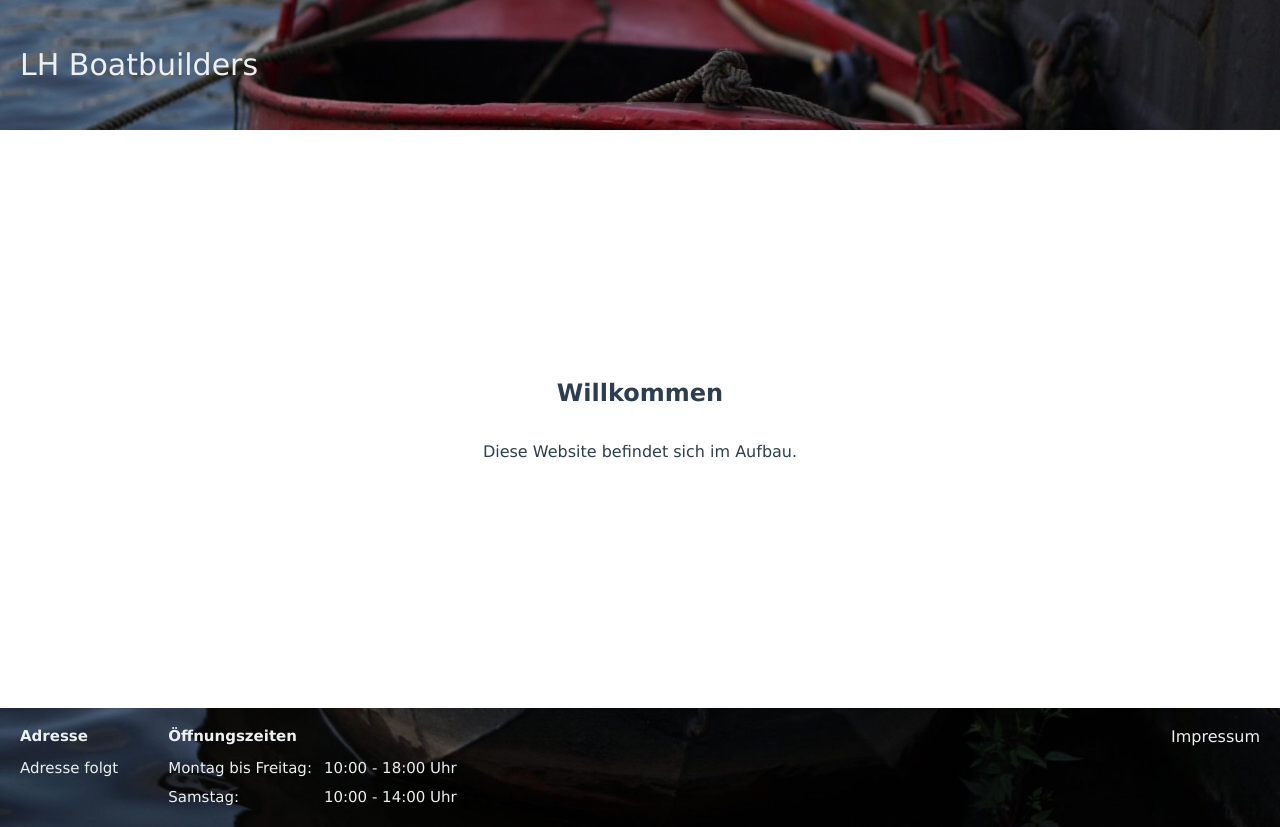
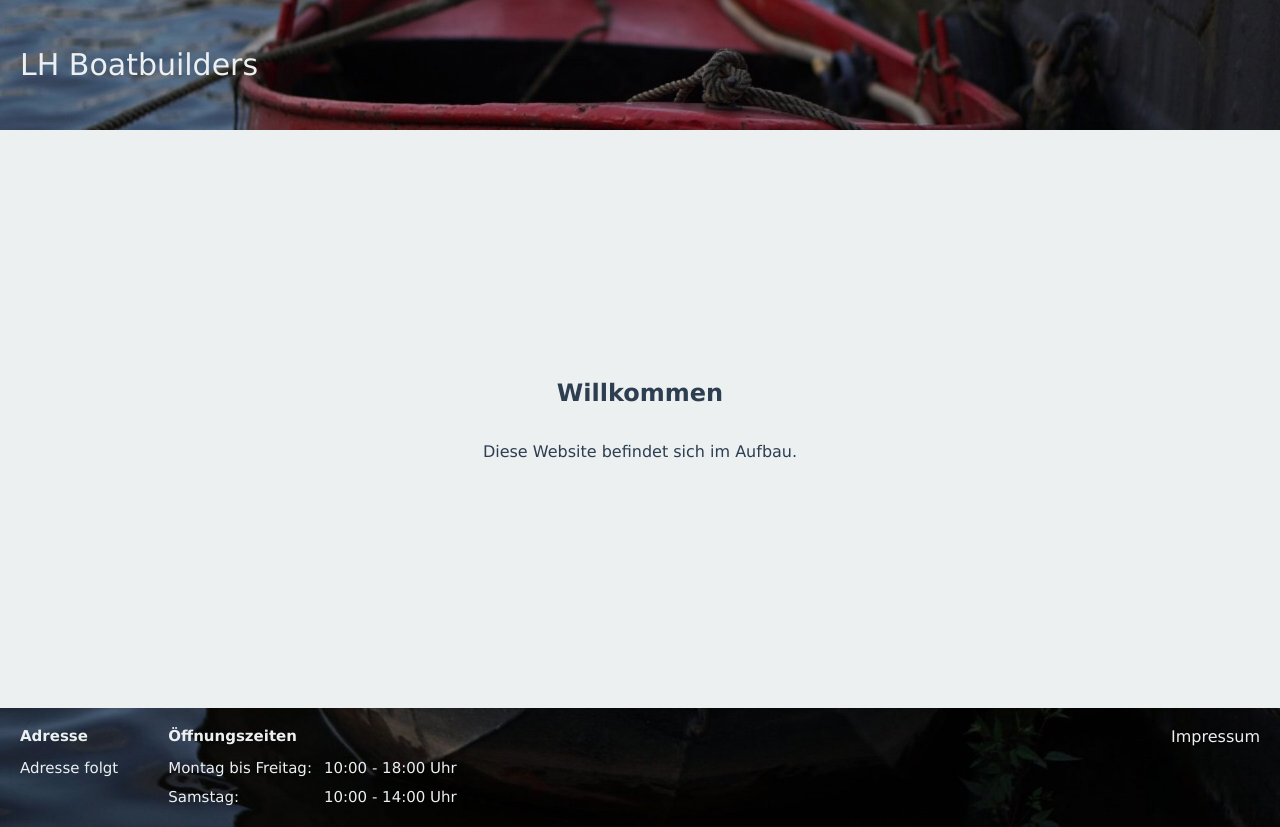
Before and after one commit to phuesch/lh-boatbuilders, a Next.js app: page / in a window 1280 px wide. Built offline with nearby package versions, Linux system fonts and the light colour scheme.

Commit message:
feat: add background color

```diff
--- a/pages/index.tsx
+++ b/pages/index.tsx
@@ -24,18 +24,16 @@ const Title = styled.h1`
   padding: 20px;
 `;
 
-const Body = styled.body`
-  color: #2c3e50;
-`;
-
 const Welcome = styled.div`
   display: flex;
   align-items: center;
   align-content: center;
   flex-direction: column;
-  margin: 230px;
+  padding: 230px;
   font-family: "Verdana";
   color: #2c3e50;
+  background-color: #ecf0f1;
+  background-size: 100%;
 `;
 
 const Footer = styled.div`
@@ -76,7 +74,6 @@ const Times = styled.div`
   grid-template-columns: max-content max-content;
   grid-gap: 12px;
 `;
-const NavigationBar = styled.div``;
 
 const Home: NextPage = props => (
   <>
@@ -87,9 +84,9 @@ const Home: NextPage = props => (
         <link rel="icon" href="/favicon.ico" />
       </Head>
       <Header>
-        <ImpressumLink href="/">
+        <Link href="/">
           <Title>LH Boatbuilders</Title>
-        </ImpressumLink>
+        </Link>
       </Header>
 
       <Welcome>
```
